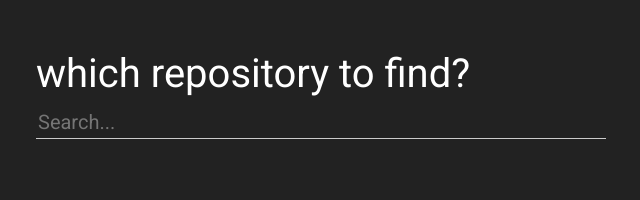
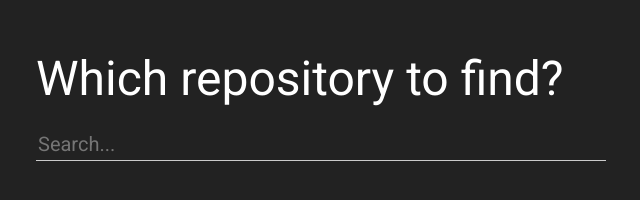
Before and after one commit to AleksandrJudin/autocomplete, a plain HTML site: page index.html in a window 1280 px wide. Shown: the whole page, without its empty margins (319-959 px from the left). Drawn offline with nearby package versions, Linux system fonts and the light colour scheme.

Commit message:
Update index.html

```diff
--- a/index.html
+++ b/index.html
@@ -18,9 +18,9 @@
   <body>
     <div class="container">
       <div class="autocomplete">
-        <h2>
+        <h1>
 
-which repository to find?</h2>
+Which repository to find?</h1>
         <input
           type="text"
           class="autocomplete__input"
```
